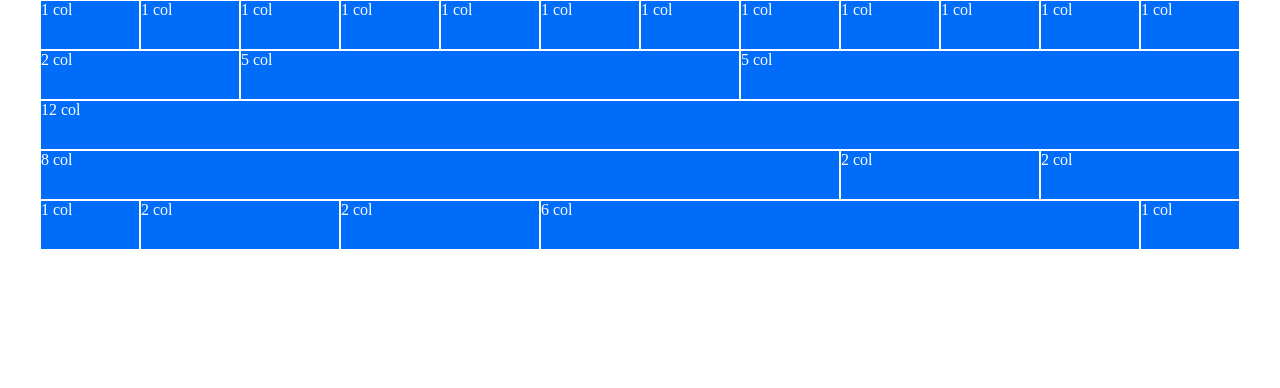
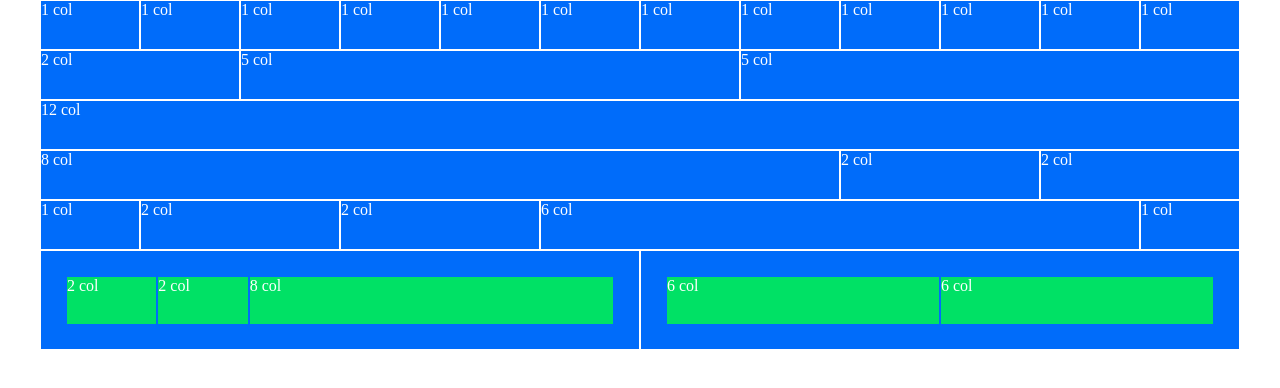
Before and after one commit to vrossi96/html-css-12bool, a plain HTML site: page index.html in a window 1280 px wide. Drawn offline with Linux system fonts and the light colour scheme.

Commit message:
added 6th row with nested content

```diff
--- a/css/12bool.css
+++ b/css/12bool.css
@@ -15,6 +15,14 @@
   max-width: 100%;
 }
 
+/* ************************* display flex ***********************  */
+.d-flex {
+  display: flex;
+}
+
+.plr-25 {
+  padding: 0 25px;
+}
 /* ****************** row ***************** */
 .row {
   display: flex;
@@ -77,3 +85,9 @@
   flex-basis: calc(100% / 12);
   max-width: calc(100% / 12);
 }
+
+/* *********************** nested positions *********************** */
+.content-center {
+  justify-content: center;
+  align-items: center;
+}
--- a/css/style.css
+++ b/css/style.css
@@ -7,7 +7,8 @@
 
 .row > * > * {
   background-color: #00e165;
-  border: 1px solid white;
+  border: 1px solid #006cfa;
+  height: 50%;
 }
 
 .h-100 {
--- a/index.html
+++ b/index.html
@@ -52,6 +52,18 @@
             <div class="col-6">6 col</div>
             <div class="col-1">1 col</div>
          </div>
+         <!-- 6th row nested -->
+         <div class="row">
+            <div class="col-6 h-100 plr-25 d-flex content-center">
+               <div class="col-2">2 col</div>
+               <div class="col-2">2 col</div>
+               <div class="col-8">8 col</div>
+            </div>
+            <div class="col-6 h-100 plr-25 d-flex content-center">
+               <div class="col-6">6 col</div>
+               <div class="col-6">6 col</div>
+            </div>
+         </div>
       </div>
    </div>
 </body>
```
